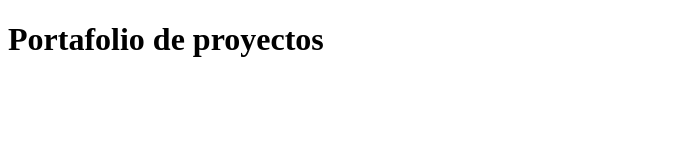
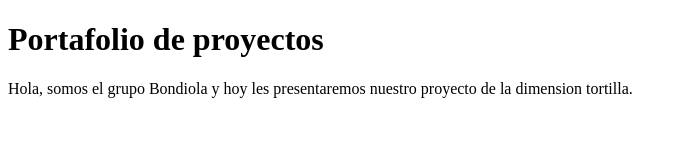
Before and after one commit to ValentinPeraltaAli2010/portafolio-equipo, a plain HTML site: page index.html in a window 1280 px wide. Shown: the whole page, without its empty margins (0-687 px from the left). Drawn offline with Linux system fonts and the light colour scheme.

Commit message:
presentacion realizada

```diff
--- a/index.html
+++ b/index.html
@@ -7,5 +7,7 @@
 </head>
 <body>
     <h1>Portafolio de proyectos</h1>
+
+    <p>Hola, somos el grupo Bondiola y hoy les presentaremos nuestro proyecto de la dimension tortilla.</p>
 </body>
 </html>
```
